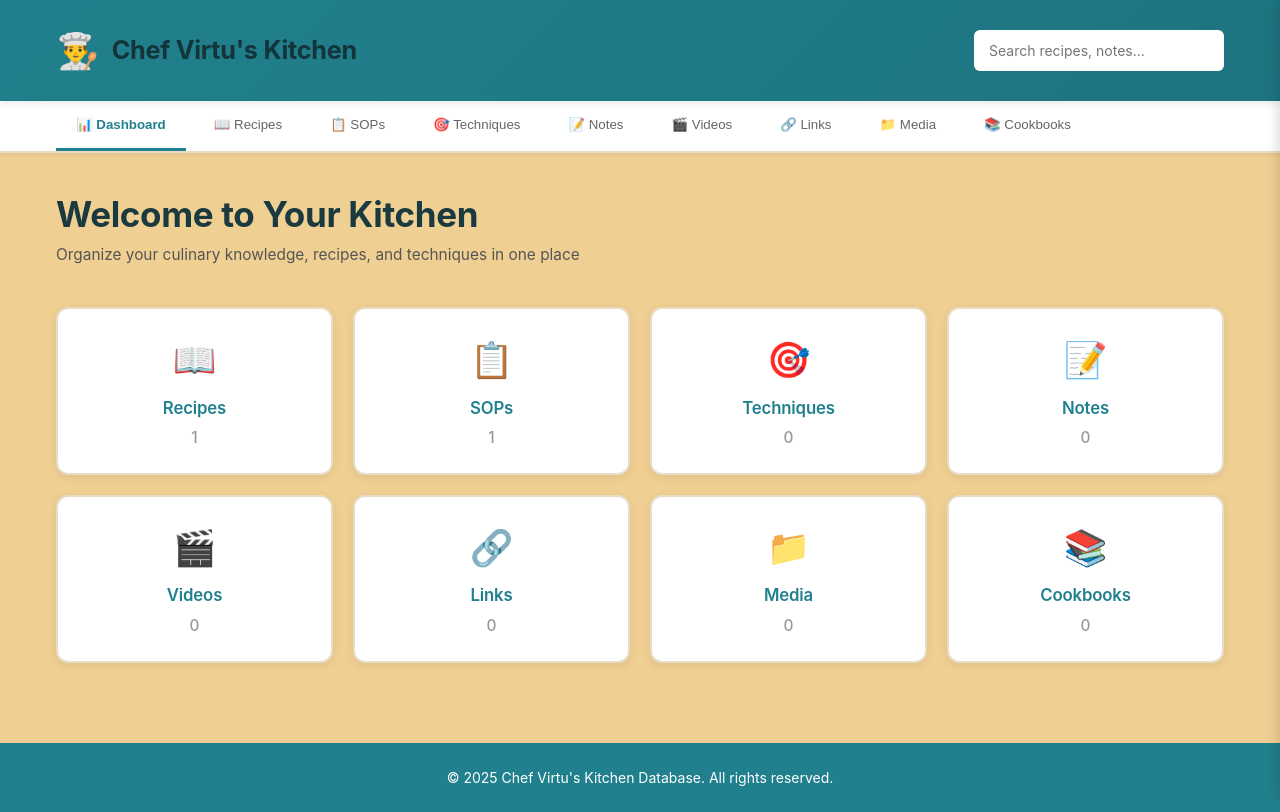
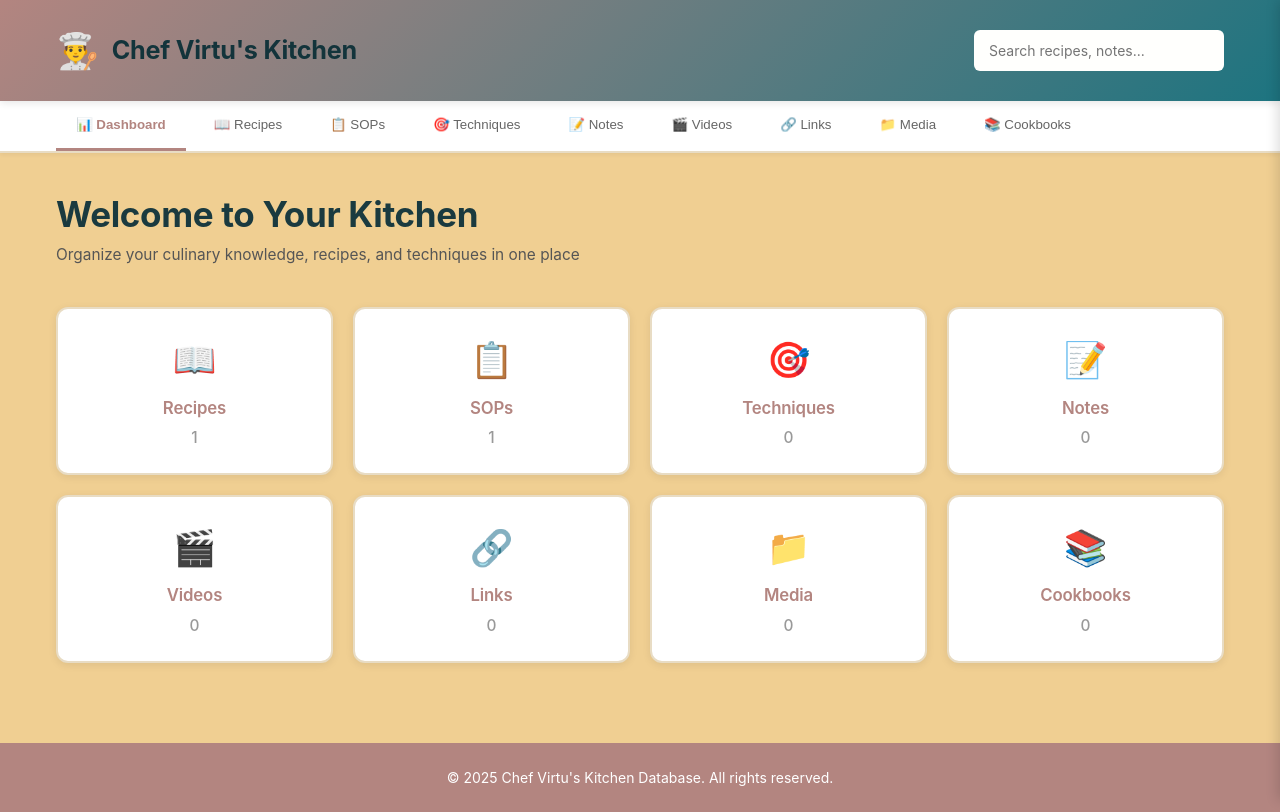
Before and after one commit to theinfamousfx/KitchenSpace, a Next.js app: page / in a window 1280 px wide. Built offline with nearby package versions, Linux system fonts and the light colour scheme; a web font is replaced by a local one.

Commit message:
Update page.tsx

```diff
--- a/app/page.tsx
+++ b/app/page.tsx
@@ -187,7 +187,7 @@ export default function KitchenDatabase() {
             }}
             onMouseEnter={(e) => {
               e.currentTarget.style.transform = 'translateY(-8px)';
-              e.currentTarget.style.borderColor = '#21808D';
+              e.currentTarget.style.borderColor = '#B38580';
               e.currentTarget.style.boxShadow = '0 8px 24px rgba(33, 128, 141, 0.15)';
             }}
             onMouseLeave={(e) => {
@@ -197,7 +197,7 @@ export default function KitchenDatabase() {
             }}
           >
             <div style={{ fontSize: '2.5rem', marginBottom: '12px' }}>{item.icon}</div>
-            <h3 style={{ margin: '0 0 8px 0', color: '#21808D', fontSize: '1.2rem', fontWeight: 600 }}>
+            <h3 style={{ margin: '0 0 8px 0', color: '#B38580', fontSize: '1.2rem', fontWeight: 600 }}>
               {item.title}
             </h3>
             <p style={{ margin: 0, color: '#999', fontSize: '1.1rem', fontWeight: 500 }}>
@@ -225,7 +225,7 @@ export default function KitchenDatabase() {
         <button
           onClick={() => openAddForm(type)}
           style={{
-            background: '#21808D',
+            background: '#B38580',
             color: 'white',
             border: 'none',
             padding: '12px 24px',
@@ -241,7 +241,7 @@ export default function KitchenDatabase() {
             e.currentTarget.style.boxShadow = '0 4px 12px rgba(33, 128, 141, 0.3)';
           }}
           onMouseLeave={(e) => {
-            e.currentTarget.style.background = '#21808D';
+            e.currentTarget.style.background = '#B38580';
             e.currentTarget.style.transform = 'translateY(0)';
             e.currentTarget.style.boxShadow = 'none';
           }}
@@ -282,7 +282,7 @@ export default function KitchenDatabase() {
                 e.currentTarget.style.transform = 'translateY(0)';
               }}
             >
-              <h3 style={{ margin: '0 0 8px 0', color: '#21808D', fontSize: '1.15rem', fontWeight: 600 }}>
+              <h3 style={{ margin: '0 0 8px 0', color: '#B38580', fontSize: '1.15rem', fontWeight: 600 }}>
                 {item.title}
               </h3>
               <p style={{ color: '#999', fontSize: '0.85rem', margin: '0 0 12px 0' }}>
@@ -386,7 +386,7 @@ export default function KitchenDatabase() {
       {/* Header */}
       <header
         style={{
-          background: 'linear-gradient(135deg, #21808D 0%, #1D7480 100%)',
+          background: 'linear-gradient(135deg, #B38580 0%, #1D7480 100%)',
           color: 'white',
           padding: '24px',
           boxShadow: '0 2px 8px rgba(0,0,0,0.1)',
@@ -437,8 +437,8 @@ export default function KitchenDatabase() {
                   padding: '16px 20px',
                   border: 'none',
                   background: currentView === tab.id ? 'white' : 'transparent',
-                  color: currentView === tab.id ? '#21808D' : '#666',
-                  borderBottom: currentView === tab.id ? '3px solid #21808D' : '3px solid transparent',
+                  color: currentView === tab.id ? '#B38580' : '#666',
+                  borderBottom: currentView === tab.id ? '3px solid #B38580' : '3px solid transparent',
                   cursor: 'pointer',
                   fontSize: '0.95rem',
                   fontWeight: currentView === tab.id ? 600 : 500,
@@ -447,7 +447,7 @@ export default function KitchenDatabase() {
                 }}
                 onMouseEnter={(e) => {
                   if (currentView !== tab.id) {
-                    e.currentTarget.style.color = '#21808D';
+                    e.currentTarget.style.color = '#B38580';
                   }
                 }}
                 onMouseLeave={(e) => {
@@ -480,7 +480,7 @@ export default function KitchenDatabase() {
       {/* Footer */}
       <footer
         style={{
-          background: '#21808D',
+          background: '#B38580',
           color: 'white',
           textAlign: 'center',
           padding: '24px',
@@ -568,7 +568,7 @@ function FormPanel({ isOpen, type, item, onClose, onSave }: FormPanelProps) {
             justifyContent: 'space-between',
             alignItems: 'center',
             padding: '24px',
-            background: 'linear-gradient(135deg, #21808D 0%, #1D7480 100%)',
+            background: 'linear-gradient(135deg, #B38580 0%, #1D7480 100%)',
             color: 'white',
             flexShrink: 0,
           }}
@@ -634,7 +634,7 @@ function FormPanel({ isOpen, type, item, onClose, onSave }: FormPanelProps) {
                 transition: 'all 0.3s',
               }}
               onFocus={(e) => {
-                e.currentTarget.style.borderColor = '#21808D';
+                e.currentTarget.style.borderColor = '#B38580';
                 e.currentTarget.style.background = 'white';
               }}
               onBlur={(e) => {
@@ -666,7 +666,7 @@ function FormPanel({ isOpen, type, item, onClose, onSave }: FormPanelProps) {
                 transition: 'all 0.3s',
               }}
               onFocus={(e) => {
-                e.currentTarget.style.borderColor = '#21808D';
+                e.currentTarget.style.borderColor = '#B38580';
                 e.currentTarget.style.background = 'white';
               }}
               onBlur={(e) => {
@@ -699,7 +699,7 @@ function FormPanel({ isOpen, type, item, onClose, onSave }: FormPanelProps) {
                 transition: 'all 0.3s',
               }}
               onFocus={(e) => {
-                e.currentTarget.style.borderColor = '#21808D';
+                e.currentTarget.style.borderColor = '#B38580';
                 e.currentTarget.style.background = 'white';
               }}
               onBlur={(e) => {
@@ -732,7 +732,7 @@ function FormPanel({ isOpen, type, item, onClose, onSave }: FormPanelProps) {
                 transition: 'all 0.3s',
               }}
               onFocus={(e) => {
-                e.currentTarget.style.borderColor = '#21808D';
+                e.currentTarget.style.borderColor = '#B38580';
                 e.currentTarget.style.background = 'white';
               }}
               onBlur={(e) => {
@@ -749,7 +749,7 @@ function FormPanel({ isOpen, type, item, onClose, onSave }: FormPanelProps) {
               style={{
                 flex: 1,
                 padding: '12px',
-                background: '#21808D',
+                background: '#B38580',
                 color: 'white',
                 border: 'none',
                 borderRadius: '8px',
@@ -762,7 +762,7 @@ function FormPanel({ isOpen, type, item, onClose, onSave }: FormPanelProps) {
                 e.currentTarget.style.transform = 'translateY(-2px)';
               }}
               onMouseLeave={(e) => {
-                e.currentTarget.style.background = '#21808D';
+                e.currentTarget.style.background = '#B38580';
                 e.currentTarget.style.transform = 'translateY(0)';
               }}
             >
```
